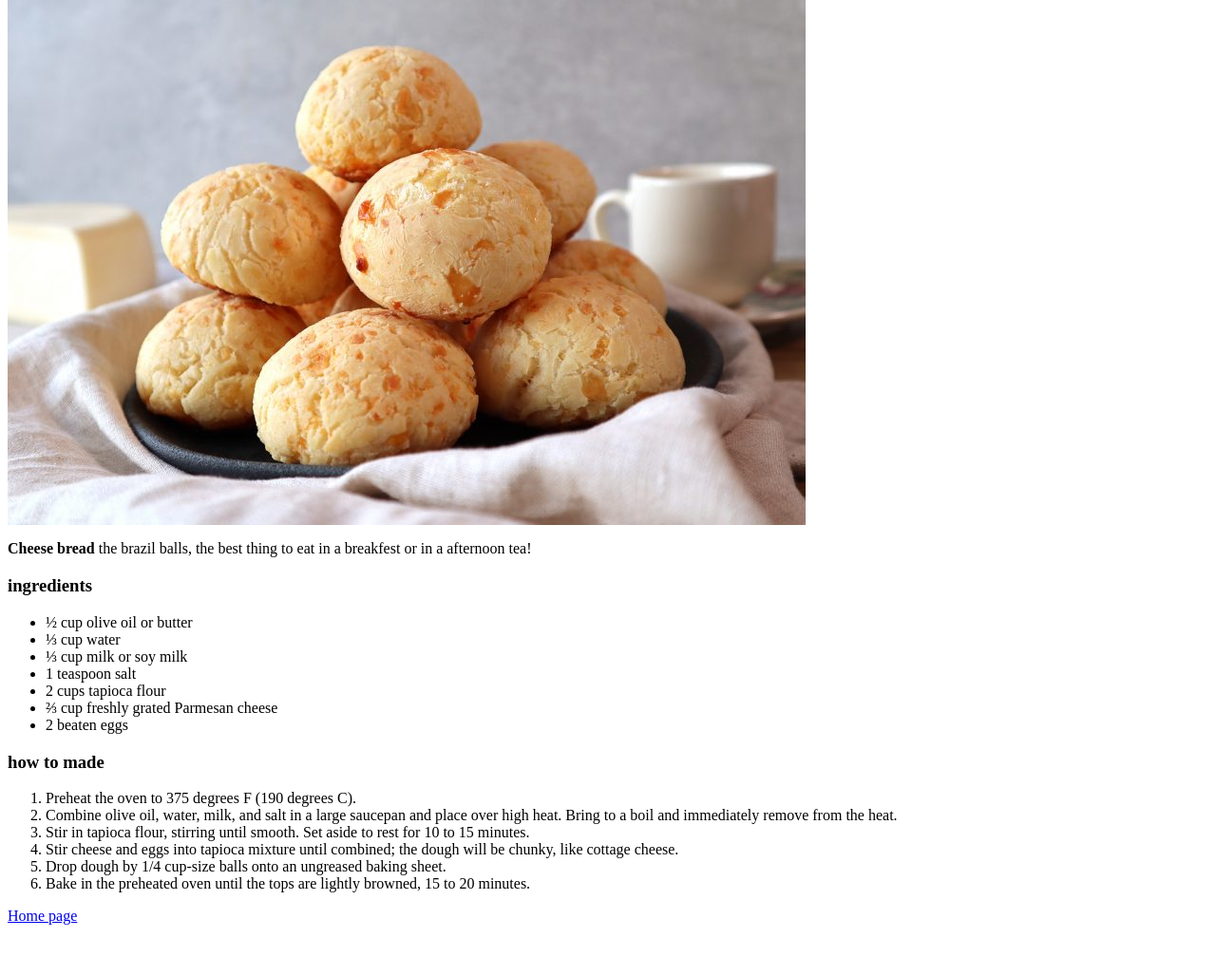
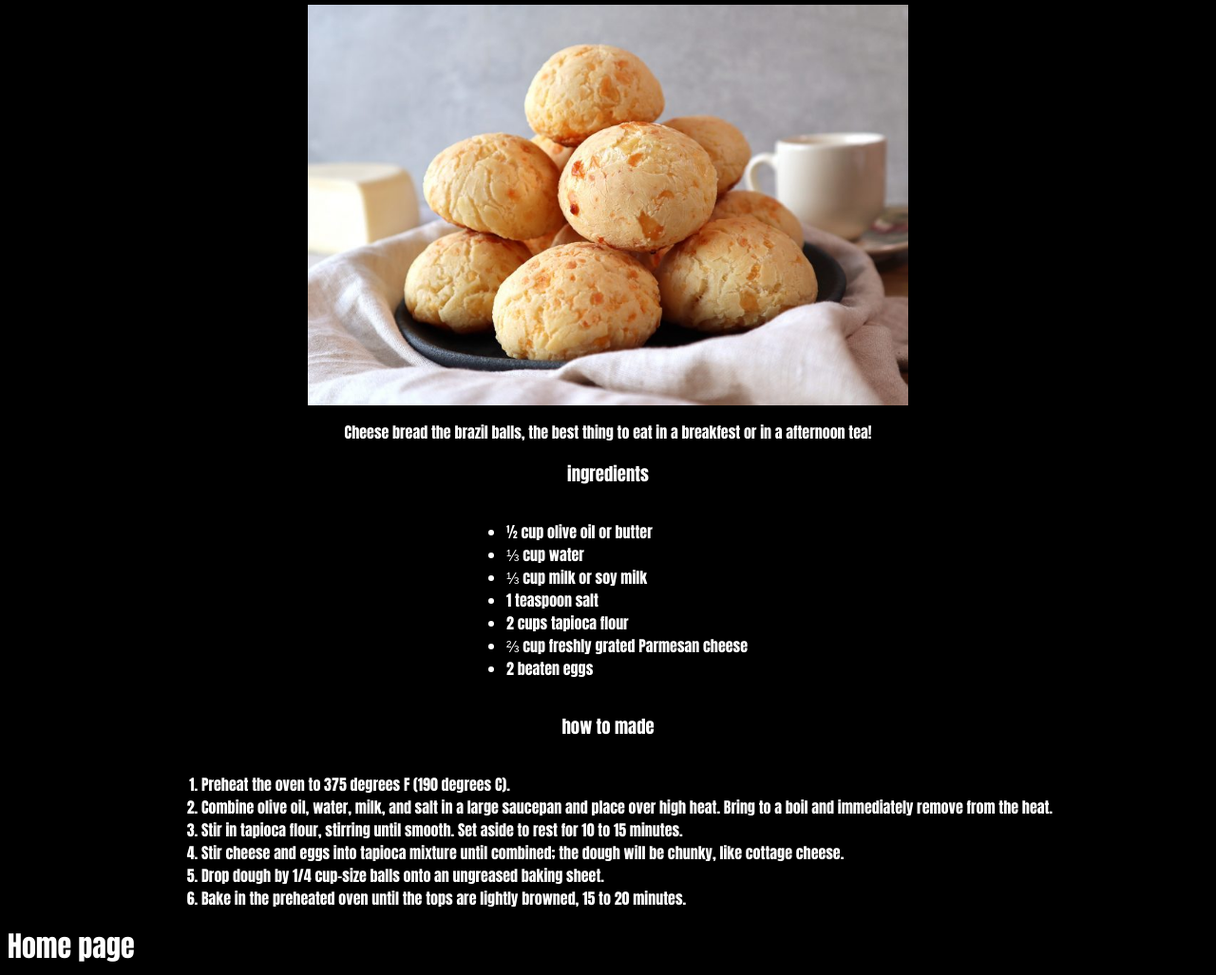
Before and after one commit to davizinooo/odin-recipes, a plain HTML site: page recipes/cheesebread.html in a window 1280 px wide. Shown: the part 73-1100 px from the top of the page at 95% size. Before the commit the page ends 1055 px from the top, so only its background shows below. Drawn offline with Linux system fonts and the light colour scheme.

Commit message:
Add style.css

```diff
--- a/recipes/cheesebread.html
+++ b/recipes/cheesebread.html
@@ -2,14 +2,16 @@
 <head>
     <meta charset="UTF-8">
     <meta name="viewport" content="width=device-width, initial-scale=1.0">
+    <link rel="stylesheet" href="../style.css">
     <title>Cheese bread</title>
 </head>
 <body>
     <h1>Cheese bread</h1>
-    <img src="../images/cheesebread.jpg" alt="cheese bread">
+    <img src="../images/cheesebread.jpg" alt="cheese bread" class="center">
     <p><b>Cheese bread</b> the brazil balls, the best thing to eat in a breakfest or in a afternoon tea!</p>
     <h3>ingredients</h3>
-    <ul>
+    <div class="container">
+        <ul class="list">
         <li>½ cup olive oil or butter</li>
         <li>⅓ cup water</li>
         <li>⅓ cup milk or soy milk</li>
@@ -18,8 +20,9 @@
         <li>⅔ cup freshly grated Parmesan cheese</li>
         <li>2 beaten eggs</li>
     </ul>
+
     <h3>how to made</h3>
-    <ol>
+    <ol class="list">
         <li>Preheat the oven to 375 degrees F (190 degrees C).</li>
         <li>Combine olive oil, water, milk, and salt in a large saucepan and place over high heat. Bring to a boil and immediately remove from the heat.</li>
         <li>Stir in tapioca flour, stirring until smooth. Set aside to rest for 10 to 15 minutes.</li>
@@ -27,6 +30,7 @@
         <li>Drop dough by 1/4 cup-size balls onto an ungreased baking sheet.</li>
         <li>Bake in the preheated oven until the tops are lightly browned, 15 to 20 minutes.</li>
     </ol>
-    <a href="../index.html">Home page</a>
+</div>
+    <a href="../index.html" class="container">Home page</a>
 </body>
 </html>
--- /dev/null
+++ b/style.css
@@ -0,0 +1,31 @@
+body {
+    font-family: Impact, Haettenschweiler, 'Arial Narrow Bold', sans-serif;
+    background-color: black;
+    color: white;
+}
+
+.center {
+    display: block;
+    margin: auto;
+    width: 50%;
+}
+
+.container, h1, h2, h3, p{
+    text-align: center;
+}
+
+.list {
+    display: inline-block;
+    text-align: left;
+}
+.list a {
+    text-decoration: none;
+    font-size: 15px;
+    color: white;
+}
+
+a {
+    text-decoration: none;
+    font-size: 30px;
+    color: white;
+}
```
Also changed, not shown: index.html (+6 -2 lines), recipes/chickenparmesan.html (+9 -6 lines), recipes/strogonoff.html (+6 -4 lines).
